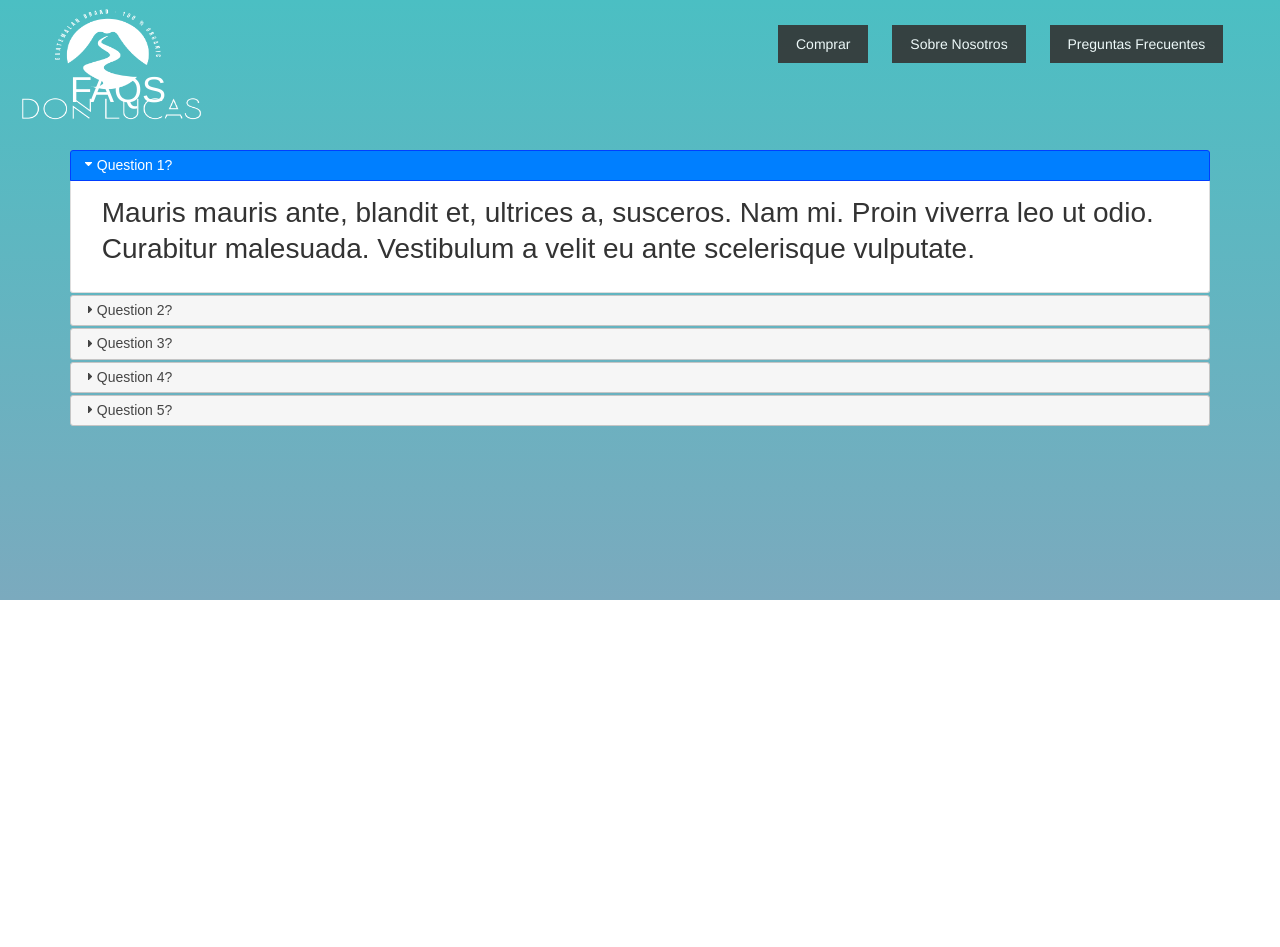
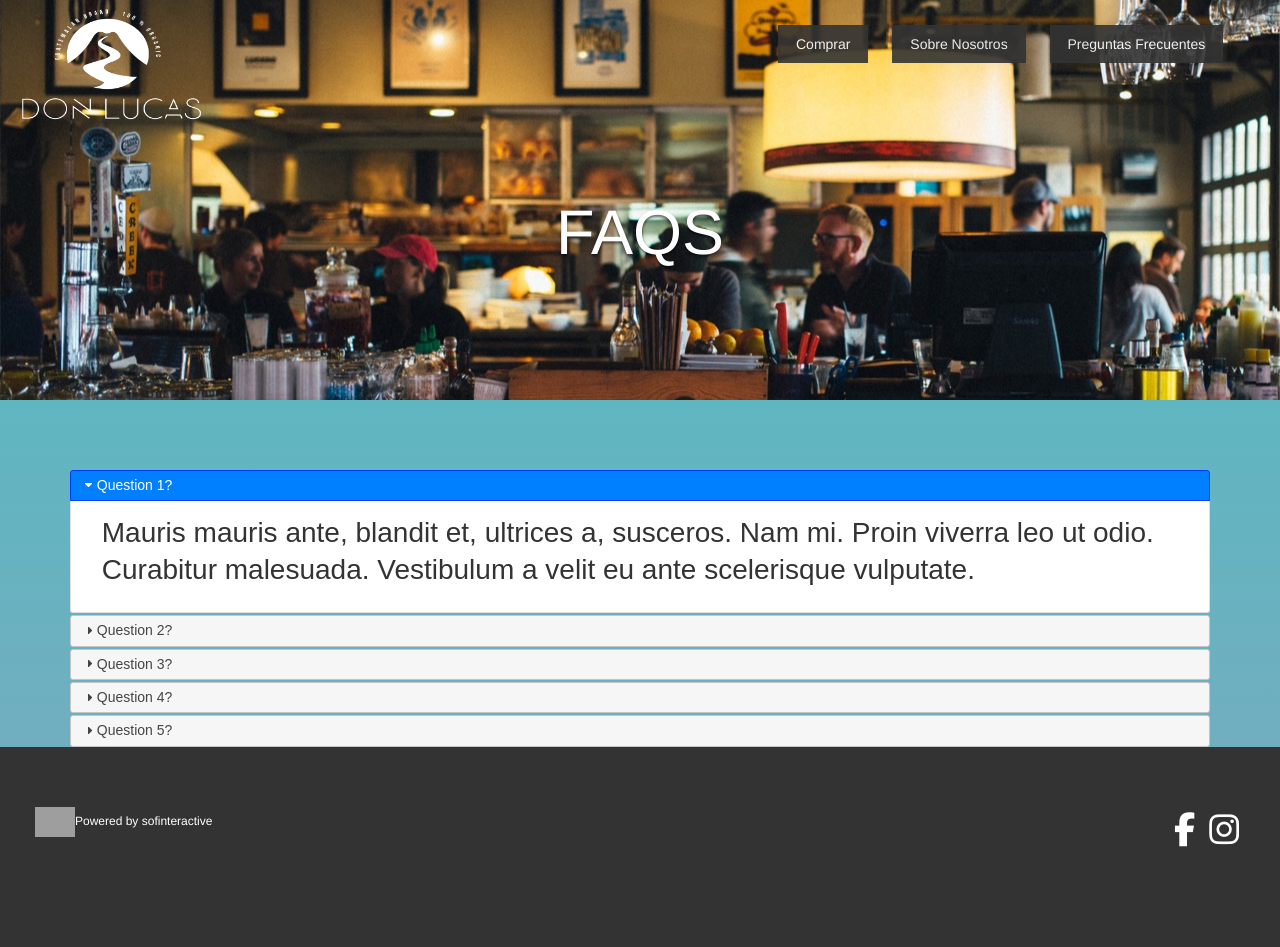
Before and after one commit to rmeoni/nakamarra, a Rails app: page /faq in a window 1280 px wide. Before the commit the page ends 600 px from the top, so only its background shows below. Run offline with Rails 7, Linux system fonts and the light colour scheme; style sheets or scripts are compiled from the project's sources; some libraries are stand-ins or nearby versions; grey boxes are pictures that could not be loaded.

Commit message:
fixing faq

```diff
--- a/app/assets/stylesheets/pages.scss
+++ b/app/assets/stylesheets/pages.scss
@@ -156,6 +156,23 @@
 		min-height: 600px;
 }
 
+.faq .jumbotron {
+	background-image: url("/images/lounge.jpg");
+	height: 400px;
+	background-size: cover;
+	background-position: center;
+	background-attachment: fixed;
+	background-repeat: no-repeat;
+}
+
+.faq .jumbotron h1 {
+	text-align: center;
+	color: #fff;
+	text-transform: uppercase;
+	margin-top: 150px;
+	text-shadow:0 2px 3px rgba(0,0,0,.6);
+}
+
 .faq h1 {
 	margin-top: 70px;
 	color: #fff;
--- a/app/views/pages/faq.html.erb
+++ b/app/views/pages/faq.html.erb
@@ -6,8 +6,10 @@
   } );
   </script>
 <div class="faq">
+  <div class="jumbotron">
+    <h1>FAQS</h1>
+  </div>
 	<div class="container">
-		<h1>FAQS</h1>
 		<div id="accordion">
   <h3>Question 1?</h3>
   <div>
@@ -41,4 +43,17 @@
 </div>
 
 	</div>
+      <div class="footer">
+      <ul class="pull-left">
+          <li><a href="http://www.sofinteractive.com" target="_blank"><img class="img-responsive" src="/images/sofiblanco.png" width="40px"/><span>Powered by sofinteractive</span></a></li>
+        </ul>
+      <div class="container">
+        <ul class="pull-right">
+          <li><%= link_to 'https://www.facebook.com/cafedonlucas/', target: :_blank do %><i class="fa fa-facebook" aria-hidden="true"></i><% end %>
+</li>
+          <li><%= link_to 'https://www.instagram.com/cafedonlucas/', target: :_blank do %><i class="fa fa-instagram" aria-hidden="true"></i><% end %>
+</li>
+        </ul>
+      </div>
+    </div>
 </div>
```
Also changed, not shown: 1 other file.
